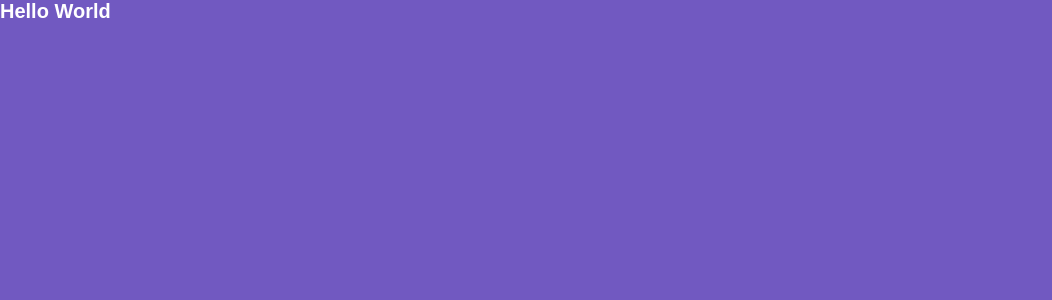
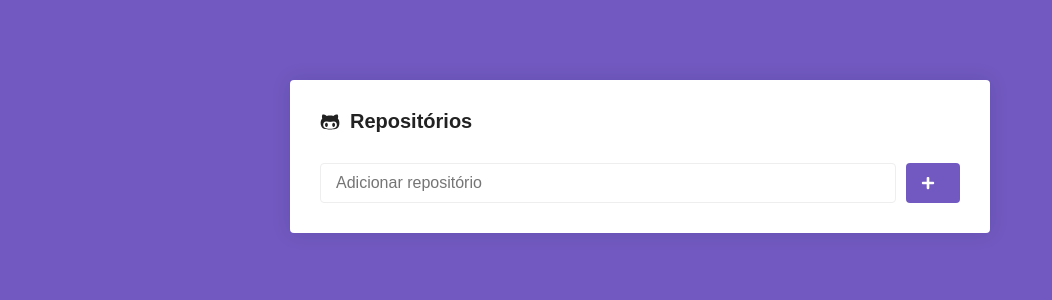
Before and after one commit to almerindo/bootcamp2019-rocketseat-reactjs, a React (Create React App) app: page / in a window 1280 px wide. Shown: the top 300 px of the page, without its empty margins (0-1052 px from the left). Built offline with nearby package versions, Linux system fonts and the light colour scheme; the HTML template or start-up script is replaced by a standard one.

Commit message:
feat: Estilizando a pagina Main

```diff
--- a/package.json
+++ b/package.json
@@ -5,6 +5,7 @@
   "dependencies": {
     "react": "^16.11.0",
     "react-dom": "^16.11.0",
+    "react-icons": "^3.8.0",
     "react-router-dom": "^5.1.2",
     "react-scripts": "3.2.0",
     "styled-components": "^4.4.1"
--- a/src/pages/Main/index.js
+++ b/src/pages/Main/index.js
@@ -1,8 +1,22 @@
 import React from 'react';
 
-import { Title } from './styles';
-// import { Container } from './styles';
+import { FaGithubAlt, FaPlus } from 'react-icons/fa';
+
+import { Container, Form, SubmitButton } from './styles';
 
 export default function Repository() {
-  return <Title>Hello World</Title>;
+  return (
+    <Container>
+      <h1>
+        <FaGithubAlt />
+        Repositórios
+      </h1>
+      <Form onSubmit={() => {}}>
+        <input type="text" placeholder="Adicionar repositório" />
+        <SubmitButton disable>
+          <FaPlus color="#FFF" size={14} />
+        </SubmitButton>
+      </Form>
+    </Container>
+  );
 }
--- a/src/pages/Main/styles.js
+++ b/src/pages/Main/styles.js
@@ -5,3 +5,50 @@
   color: ${props => (props.error ? 'red' : '#FFF')};
   font-family: Arial, Helvetica, sans-serif;
 `;
+
+export const Container = styled.div`
+  max-width: 700px;
+  background: #fff;
+  border-radius: 4px;
+  box-shadow: 0 0 20px rgba(0, 0, 0, 0.1);
+  padding: 30px;
+  margin: 80px auto;
+
+  h1 {
+    font-size: 20px;
+    display: flex;
+    flex-direction: row;
+    align-items: center;
+  }
+
+  svg {
+    margin-right: 10px;
+  }
+`;
+
+export const Form = styled.form`
+  margin-top: 30px;
+  display: flex;
+  flex-direction: row;
+
+  input {
+    flex: 1;
+    border: 1px solid #eee;
+    padding: 10px 15px;
+    border-radius: 4px;
+    font-size: 16px;
+  }
+`;
+
+export const SubmitButton = styled.button.attrs({
+  type: 'submit',
+})`
+  background: #7159c1;
+  border: 0;
+  padding: 0 15px;
+  margin-left: 10px;
+  border-radius: 4px;
+  display: flex;
+  justify-content: center;
+  align-items: center;
+`;
```
Also changed, not shown: 1 other file (tests, documents, lock files or other folders).
